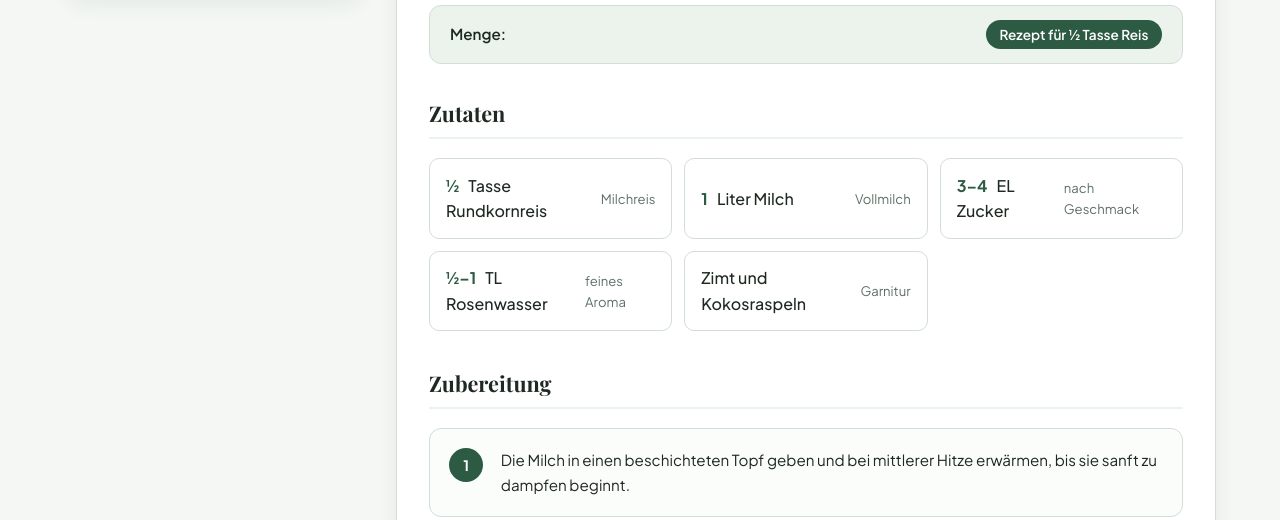
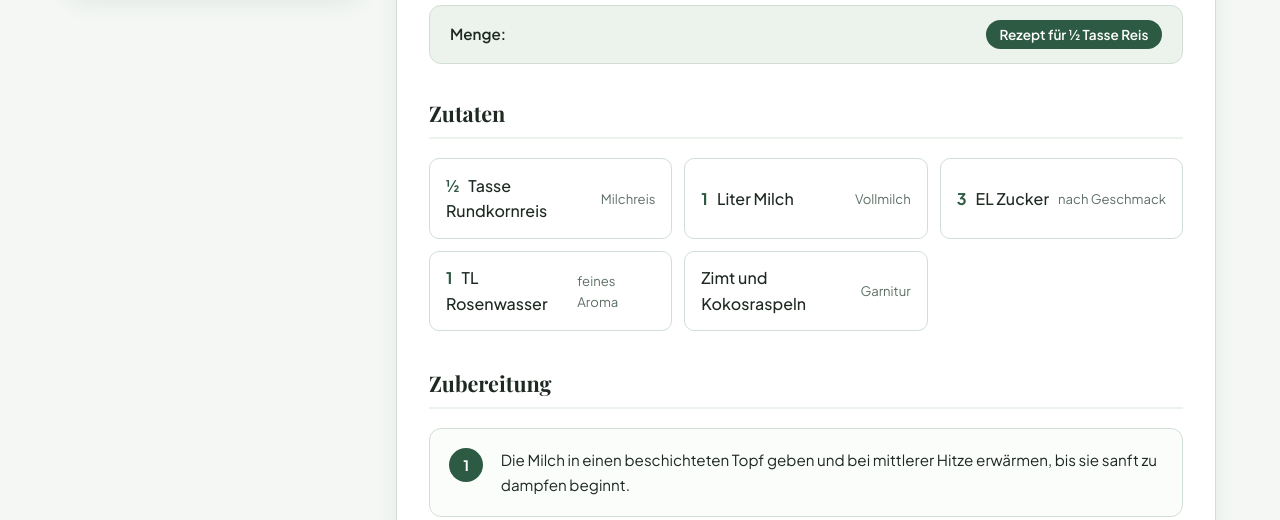
Before and after one commit to Rabaki/koch_rezepte, a plain HTML site: page index.html in a window 1280 px wide. Shown: the part 280-800 px from the top of the page. Drawn offline with nearby package versions, Linux system fonts and the light colour scheme; a web font is replaced by a local one.

Commit message:
Update index.html

```diff
--- a/index.html
+++ b/index.html
@@ -403,7 +403,7 @@
 
               <div class="ingredient-item">
                 <div>
-                  <span class="ingredient-val">3–4</span>
+                  <span class="ingredient-val">3</span>
                   <span class="ingredient-name">EL Zucker</span>
                 </div>
                 <span class="ingredient-note">nach Geschmack</span>
@@ -411,7 +411,7 @@
 
               <div class="ingredient-item">
                 <div>
-                  <span class="ingredient-val">½–1</span>
+                  <span class="ingredient-val">1</span>
                   <span class="ingredient-name">TL Rosenwasser</span>
                 </div>
                 <span class="ingredient-note">feines Aroma</span>
```
